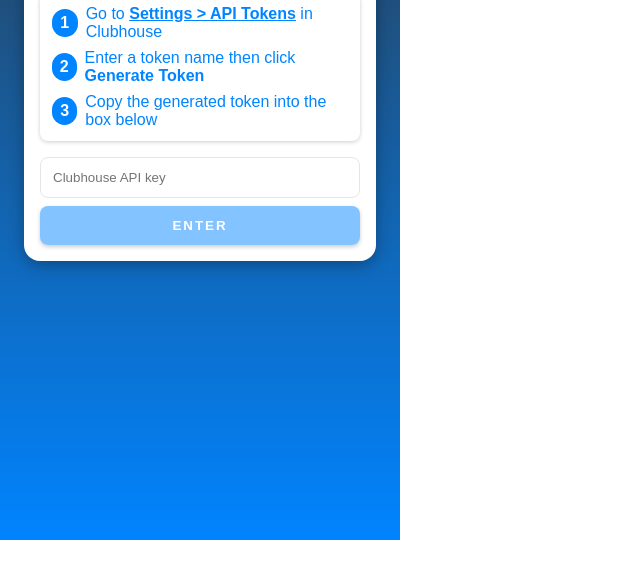
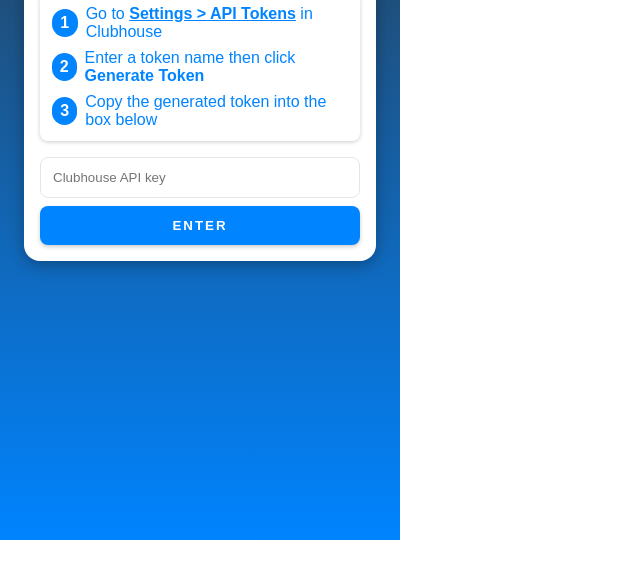
Before and after one commit to cse112-sp20/Clubhouse-Dungeons, a website built with webpack: page src/login/login.html in a window 1280 px wide. Shown: the part 92-670 px from the top of the page, without its empty margins (0-640 px from the left). Built offline with nearby package versions, Linux system fonts and the light colour scheme; some packages are replaced by stand-ins of ours.

Commit message:
remove form to fix errors

```diff
--- a/src/login/login.html
+++ b/src/login/login.html
@@ -26,10 +26,10 @@
                     <div class="text">Copy the generated token into the box below</div>
                 </div>
             </div>
-            <form action="#" class="login-form">
+            <div class="login-form">
                 <input id="apiEntry" placeholder="Clubhouse API key" required>
                 <button id="button">Enter</button>
-            </form>
+            </div>
         </div>
     </div>
 
--- a/src/popup.css
+++ b/src/popup.css
@@ -53,7 +53,8 @@
   font-weight: bold;
   text-transform: uppercase;
   letter-spacing: 2px;
-  background: #0084ff7c;
+  /* background: #0084ff7c; */
+  background: #0084ff;
   padding: 12px;
   border-radius: 8px;
   outline: none;
@@ -61,12 +62,12 @@
   box-shadow: 0 2px 4px rgba(0,0,0,0.2);
   transition: all .2s linear;
 }
-.login-form:valid button:hover {
+/* .login-form:valid button:hover {
   box-shadow: 0 3px 6px rgba(0,0,0,0.2);
 }
 .login-form:valid button {
   background: #0084ff;
-}
+} */
 
 .instructions {
   display: flex;
```
